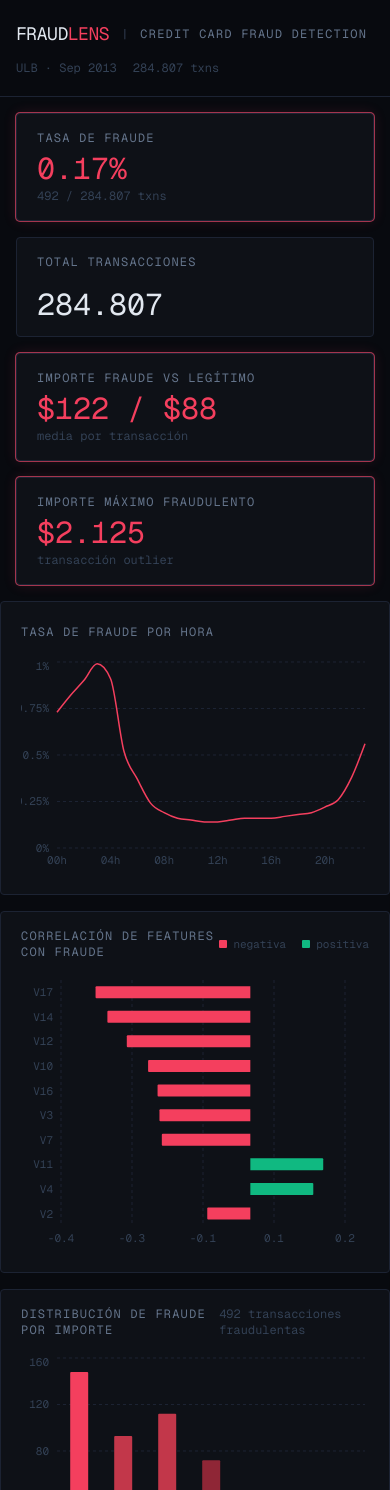
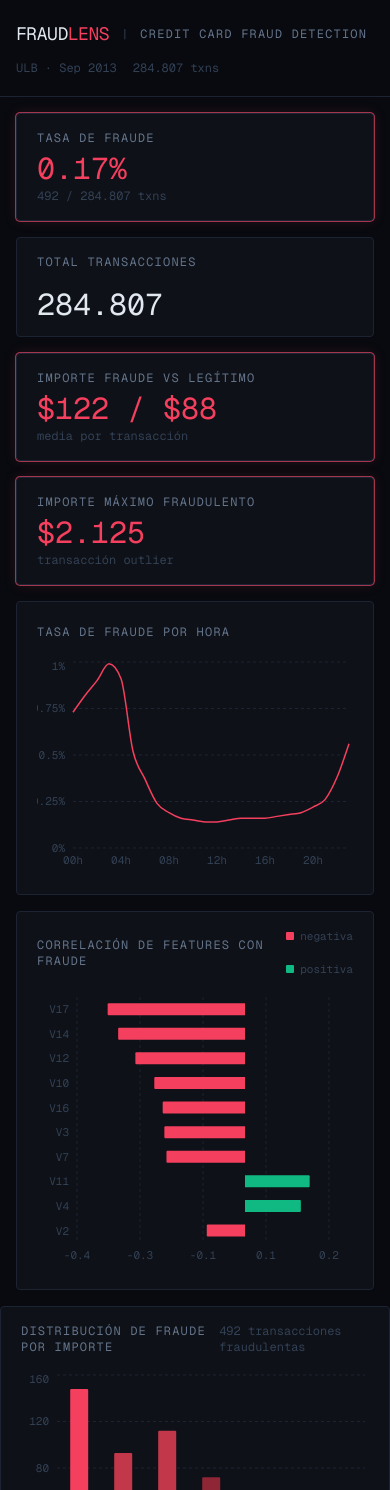
Before and after one commit to josegijon/fraudlens, a React (Vite) app in the folder frontend/: page / in a window 390 px wide. Shown: the top 1490 px of the page. Built offline with nearby package versions, Linux system fonts and the light colour scheme.

Commit message:
feat: enhance responsive layout of Timeline and FeatureCorrelation components

```diff
--- a/frontend/src/App.tsx
+++ b/frontend/src/App.tsx
@@ -47,10 +47,10 @@ export default function App() {
                 </div>
 
                 {/* Fila 2 — Timeline + Feature Correlation */}
-                <div className="md:col-span-8">
+                <div className="sm:col-span-6 md:col-span-8 px-4 md:px-0">
                     <FraudTimeline />
                 </div>
-                <div className="md:col-span-4">
+                <div className="sm:col-span-6 md:col-span-4 px-4 md:px-0">
                     <FeatureCorrelation />
                 </div>
 
--- a/frontend/src/components/FeatureCorrelation.tsx
+++ b/frontend/src/components/FeatureCorrelation.tsx
@@ -72,13 +72,13 @@ const CustomTooltip = ({
 
 export function FeatureCorrelation() {
     return (
-        <div className="bg-surface border border-border rounded-sm px-5 py-4 h-full">
+        <div className="flex flex-col gap-4 bg-surface border border-border rounded-sm px-5 py-4 h-full">
             {/* Header */}
-            <div className="flex items-center justify-between mb-4">
+            <div className="flex items-center justify-between gap-2">
                 <span className="text-xs tracking-widest uppercase font-[GeistMono] text-text-secondary">
                     Correlación de features con fraude
                 </span>
-                <div className="flex items-center gap-4">
+                <div className="flex flex-col lg:flex-row items-center gap-4">
                     <span style={{ display: 'flex', alignItems: 'center', gap: 6, fontFamily: 'GeistMono', fontSize: 11, color: 'var(--color-text-muted)' }}>
                         <span style={{ width: 8, height: 8, borderRadius: 1, background: FRAUD_COLOR, display: 'inline-block' }} />
                         negativa
```
